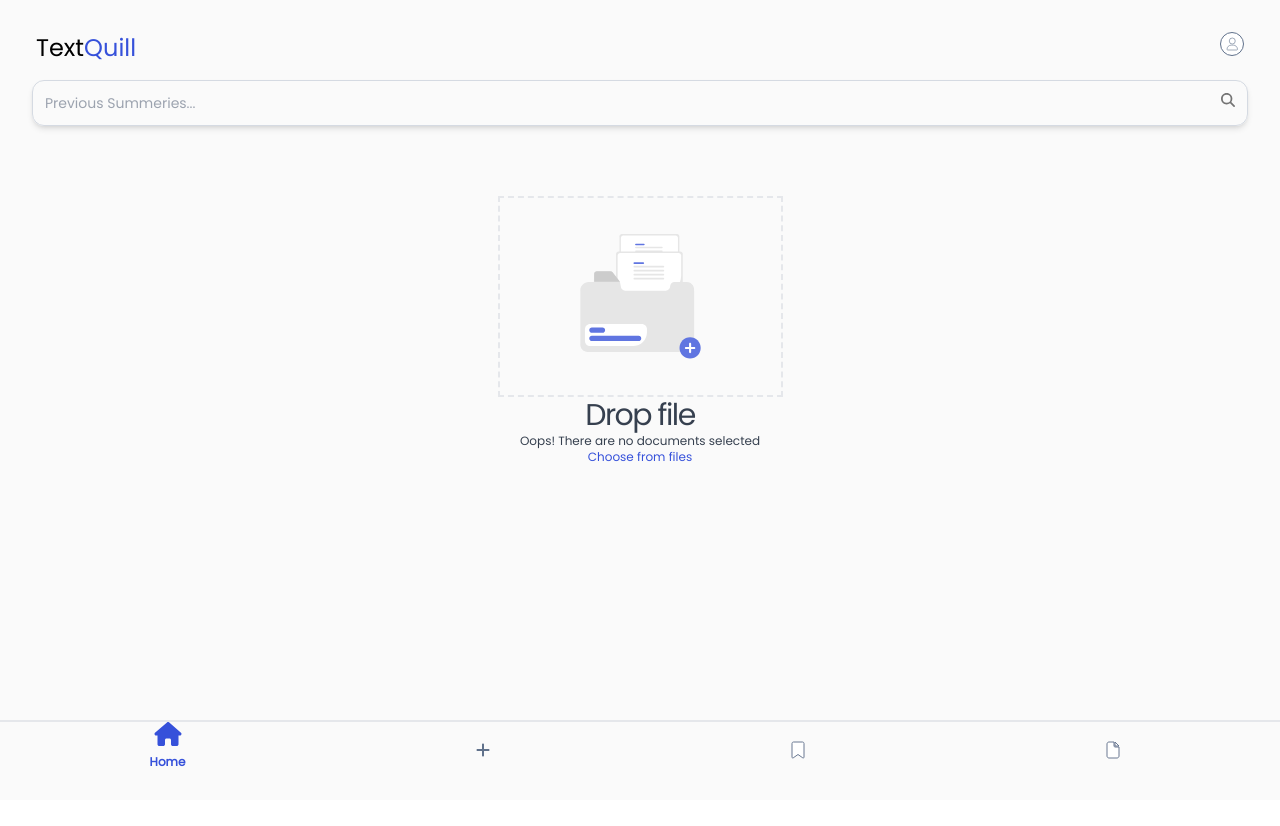
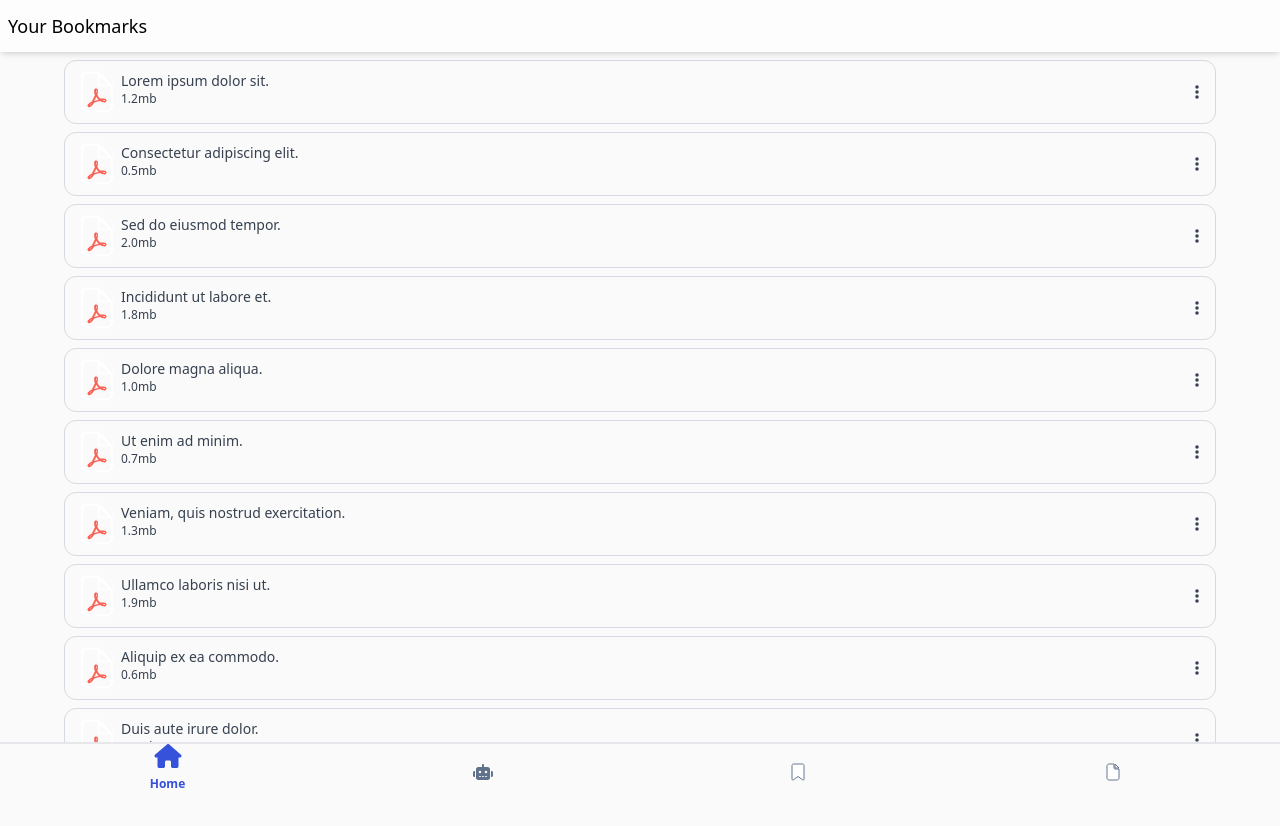
Before and after one commit to DevitoDbug/textSummarizer, a React (Vite) app: page /bookmarks in a window 1280 px wide. Shown: the top 826 px of the page. Before the commit the page ends 800 px from the top, so only its background shows below. Built offline with nearby package versions, Linux system fonts and the light colour scheme.

Commit message:
feat: Implement routing and design updates

```diff
--- a/src/App.jsx
+++ b/src/App.jsx
@@ -1,9 +1,24 @@
+import { BrowserRouter, Route, Routes } from "react-router-dom";
 import Home from "./pages/Home";
 import "./styles/navbar.scss";
+import Summeries from "./pages/Summeries";
+import BookMarks from "./pages/BookMarks";
+import ChatApp from "./pages/ChatApp";
+import Navbar from "./components/Navbar";
 const App = () => {
   return (
     <div className=" w-screen h-screen bg-C_GreyShades ">
-      <Home />
+      <BrowserRouter>
+        <Routes>
+          <Route path="/" element={<Home />} />
+          <Route path="summeries" element={<Summeries />} />
+          <Route path="bookmarks" element={<BookMarks />} />
+          <Route path="chatapp" element={<ChatApp />} />
+        </Routes>
+        <div className="sticky bottom-0">
+          <Navbar />
+        </div>
+      </BrowserRouter>
     </div>
   );
 };
--- a/src/components/Navbar.jsx
+++ b/src/components/Navbar.jsx
@@ -1,50 +1,61 @@
+import React, { useState } from "react";
 import {
   faBookmark,
   faFile,
   faHome,
-  faPlus,
+  faRobot,
 } from "@fortawesome/free-solid-svg-icons";
 import { FontAwesomeIcon } from "@fortawesome/react-fontawesome";
-import React, { useState } from "react";
+import { useNavigate } from "react-router-dom";
 
 const Navbar = () => {
   const [active, setActive] = useState(0);
+  const navigate = useNavigate();
+
   const navIcons = [
     {
       icon: faHome,
       className: "stroke-C_DullBlack stroke-[30] text-white",
       move: "translate-y-[-1rem] duration-500 stroke-none",
       name: "Home",
+      path: "/",
     },
     {
-      icon: faPlus,
+      icon: faRobot,
       className: " text-C_DullBlack stroke-[30] rounded-md ",
       move: "translate-y-[-1rem] duration-500 stroke-none",
-      name: "Upload",
+      name: "Chat",
+      path: "chatapp", // Replace with the actual upload path
     },
     {
       icon: faBookmark,
       className: "stroke-C_DullBlack stroke-[30] text-white",
       move: "translate-y-[-1rem] duration-500 stroke-none",
       name: "Bookmarks",
+      path: "bookmarks", // Replace with the actual bookmarks path
     },
     {
       icon: faFile,
       className: "stroke-C_DullBlack stroke-[30] text-white",
       move: "translate-y-[-1rem] duration-500 stroke-none",
-      name: "Summeries",
+      name: "Summaries",
+      path: "summeries", // Replace with the actual summaries path
     },
   ];
 
   return (
-    <div className="px-6  flex gap-7 bg-C_GreyShades border-t-2 border-b-0 justify-around overflow-y-hidden">
+    <div className="px-6 flex gap-7 bg-C_GreyShades border-t-2 border-b-0 justify-around overflow-y-hidden">
       {navIcons.map((icon, index) => (
         <div
-          className="w-14  h-14 flex flex-col relative  items-center justify-center"
+          className="w-14 h-14 flex flex-col relative items-center justify-center"
           key={index}
         >
           <button
-            onClick={() => setActive(index)}
+            onClick={() => {
+              setActive(index);
+              navigate(icon.path);
+              console.log(index);
+            }}
             className={`flex justify-center items-center ${icon.className} ${
               active === index
                 ? icon.move
@@ -59,7 +70,7 @@ const Navbar = () => {
             />
           </button>
           <span
-            className={`text-xs absolute font-bold  text-C_Blue ${
+            className={`text-xs absolute font-bold text-C_Blue ${
               active === index
                 ? "-bottom-6 opacity-100 transform ease-in-out -translate-y-8 duration-100"
                 : "-bottom-6 opacity-0 transform ease-in-out duration-100"
--- /dev/null
+++ b/src/pages/BookMarks.jsx
@@ -0,0 +1,32 @@
+import React from "react";
+import SummaryCard from "../components/SummaryCard";
+import dummyData from "../data";
+import { useState } from "react";
+
+const BookMarks = () => {
+  const [activePane, setActivePane] = useState(-1);
+
+  return (
+    <div className="mt-8 w-full flex flex-col justify-center items-center">
+      <div className="z-30 flex flex-row justify-between fixed top-0 bg-C_TextWhite shadow-md py-3 px-2 w-full">
+        <span className="text-lg">Your Bookmarks</span>
+        {/* <span className="text-sm self-end text-C_Blue">View all </span> */}
+      </div>
+      <div className="w-[90%] pb-40 overflow-scroll mt-5">
+        {dummyData.map((data, index) => (
+          <SummaryCard
+            key={index}
+            size={data.size}
+            name={data.name}
+            fileTypeImageUrl={data.fileTypeImageUrl}
+            index={index}
+            setActivePane={setActivePane}
+            activePane={activePane}
+          />
+        ))}
+      </div>
+    </div>
+  );
+};
+
+export default BookMarks;
--- /dev/null
+++ b/src/pages/ChatApp.jsx
@@ -0,0 +1,7 @@
+import React from "react";
+
+const ChatApp = () => {
+  return <div className="h-full">this is the chat app</div>;
+};
+
+export default ChatApp;
--- a/src/pages/Home.jsx
+++ b/src/pages/Home.jsx
@@ -44,10 +44,6 @@ const Home = () => {
           </span>
         </div>
       </div>
-
-      <div className="h-[10%] sticky bottom-0">
-        <Navbar />
-      </div>
     </div>
   );
 };
```
